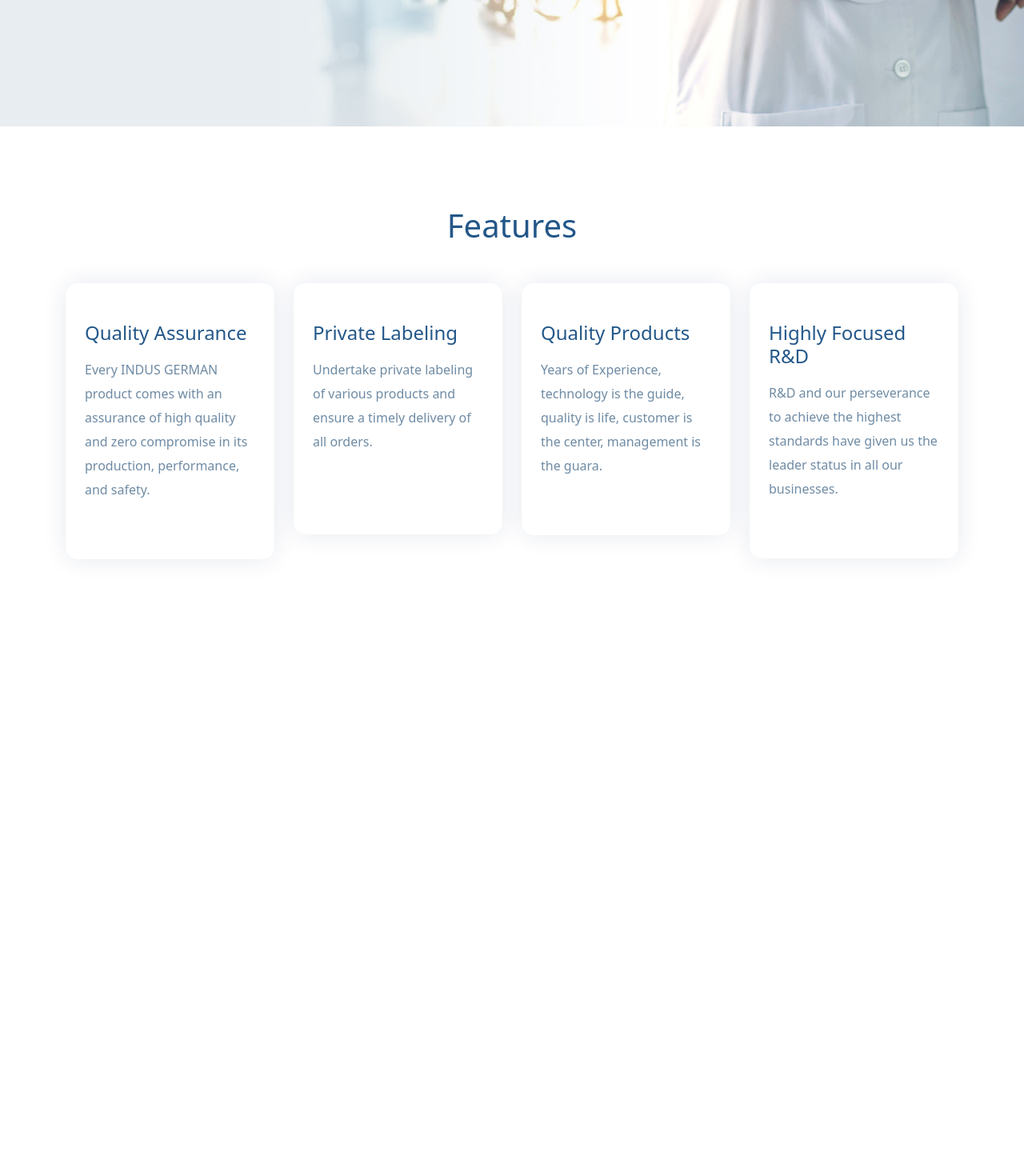
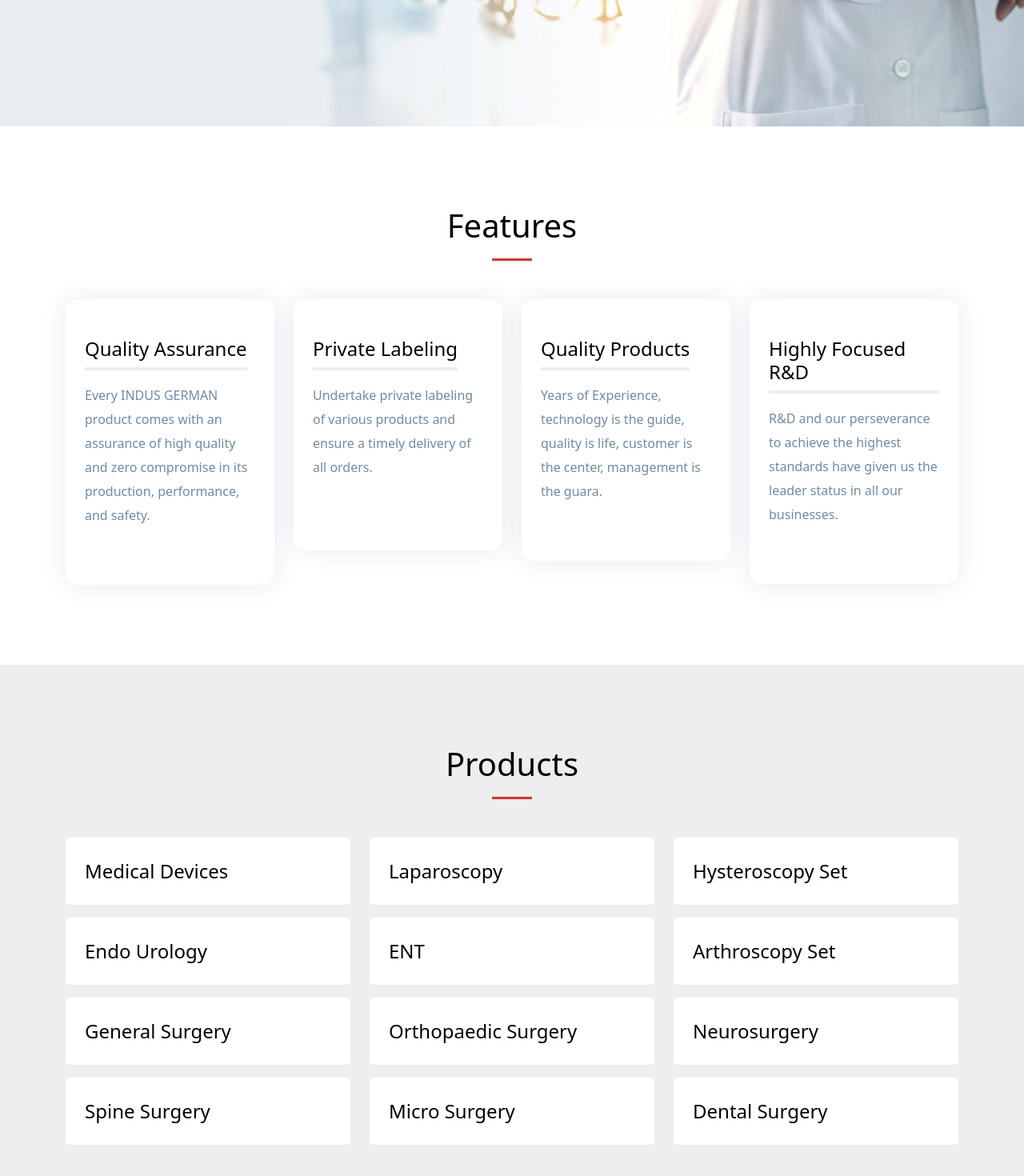
Before and after one commit to gurdeep4git/IndusGerman, a React (Create React App) app: page / in a window 1280 px wide. Shown: the part 510-1980 px from the top of the page at 80% size. Before the commit the page ends 1309 px from the top, so only its background shows below. Built offline with nearby package versions, Linux system fonts and the light colour scheme.

Commit message:
added products

```diff
--- a/src/components/Contactbar/Contactbar.css
+++ b/src/components/Contactbar/Contactbar.css
@@ -1,5 +1,5 @@
 .contact-bar {
-    background-color: var(--third-color);
+    background-color: var(--first-color);
     color: var(--second-color);
 }
 
--- a/src/components/Navbar/Navbar.css
+++ b/src/components/Navbar/Navbar.css
@@ -1,8 +1,6 @@
 .navbar {
     background-color: var(--primary-color);
 }
-
-.navbar-nav {}
 
 .navbar-nav a.nav-link {
     font-weight: 600;
@@ -21,10 +19,18 @@
     box-shadow: var(--shadow-sm) !important;
 }
 
-.dropdown-item {}
-
 .dropdown-item:hover,
 .dropdown-item:focus {
     background-color: transparent !important;
     color: var(--first-color) !important;
 }
+
+.logo {
+    width: 15.625rem;
+}
+
+@media (max-width: 768px) {
+    .logo {
+        width: 12.5rem;
+    }
+}
--- a/src/components/Navbar/Navbar.js
+++ b/src/components/Navbar/Navbar.js
@@ -11,7 +11,9 @@ function Navbar() {
 
             <nav className="navbar navbar-expand-lg navbar-light">
                 <div className="container">
-                    <Link className="navbar-brand" to={'/home'}>Indus German</Link>
+                    <Link className="navbar-brand" to={'/home'}>
+                        <img className='logo' src='/assets/images/logo.png' alt='logo' />
+                    </Link>
 
                     <button className="navbar-toggler" type="button" data-bs-toggle="collapse" data-bs-target="#navbarNavDropdown" aria-controls="navbarNavDropdown" aria-expanded="false" aria-label="Toggle navigation">
                         <span className="navbar-toggler-icon"></span>
--- /dev/null
+++ b/src/data/products/products-list.json
@@ -0,0 +1,50 @@
+[
+    {
+        "title": "Medical Devices",
+        "link": "/product/medical-devices"
+    },
+    {
+        "title": "Laparoscopy",
+        "link": "/product/laparoscopy"
+    },
+    {
+        "title": "Hysteroscopy Set",
+        "link": "/product/hysteroscopy-set"
+    },
+    {
+        "title": "Endo Urology",
+        "link": "/product/endo-urology"
+    },
+    {
+        "title": "ENT",
+        "link": "/product/ent"
+    },
+    {
+        "title": "Arthroscopy Set",
+        "link": "/product/arthroscopy-set"
+    },
+    {
+        "title": "General Surgery",
+        "link": "/product/general-surgery"
+    },
+    {
+        "title": "Orthopaedic Surgery",
+        "link": "/product/orthopaedic-surgery"
+    },
+    {
+        "title": "Neurosurgery",
+        "link": "/product/neurosurgery"
+    },
+    {
+        "title": "Spine Surgery",
+        "link": "/product/spine-surgery"
+    },
+    {
+        "title": "Micro Surgery",
+        "link": "/product/micro-surgery"
+    },
+    {
+        "title": "Dental Surgery",
+        "link": "/product/dental-surgery"
+    }
+]
--- a/src/index.css
+++ b/src/index.css
@@ -1,11 +1,11 @@
 :root {
-  --first-color: #ED1C24;
+  --first-color: #E03423;
   --second-color: #FDFFFC;
   --third-color: #235789;
   --four-color: #F1D302;
   --five-color: #020100;
   --text-color: #6F8BA4;
-
+  --grey-0: #eeeeee;
   --shadow-sm: 0 .125rem .25rem rgba(0, 0, 0, .075)
 }
 
@@ -14,5 +14,21 @@
 }
 
 .section-title {
-  color: var(--third-color);
+  color: var(--five-color);
+  padding-bottom: 1.25rem;
+  font-weight: 400;
+  position: relative;
 }
+
+.section-title:after {
+  content: "";
+  position: absolute;
+  display: block;
+  width: 50px;
+  height: 3px;
+  background: var(--first-color);
+  left: 0;
+  right: 0;
+  bottom: 0;
+  margin: auto;
+}
--- a/src/pages/Home/Home.css
+++ b/src/pages/Home/Home.css
@@ -29,7 +29,35 @@
 }
 
 .feature-title {
-    color: var(--third-color);
+    color: var(--five-color);
+    padding-bottom: 0.5rem;
+    position: relative;
+    display: inline-block;
+    border-bottom: 4px solid var(--grey-0);
+    transition: 0.3s;
 }
 
-.feature-icon {}
+.feature-item:hover .feature-title {
+    border-bottom: 4px solid var(--first-color);
+}
+
+.bg-color {
+    background-color: var(--grey-0);
+}
+
+.service-item {
+    background: #fff;
+    border-radius: 5px;
+}
+
+.service-title {
+    color: var(--five-color);
+    margin: 0;
+    font-size: 1.5rem;
+    font-weight: 500;
+    text-decoration: none;
+}
+
+.service-title:hover {
+    color: var(--first-color);
+}
--- a/src/pages/Home/Home.js
+++ b/src/pages/Home/Home.js
@@ -1,6 +1,8 @@
 import React from 'react'
 import Banner from '../../components/Banner/Banner'
 import './Home.css';
+import products from '../../data/products/products-list.json'
+import { Link } from 'react-router-dom';
 
 function Home() {
     const features = [
@@ -29,7 +31,7 @@ function Home() {
         <>
             <Banner />
 
-            <section className='features section-pad'>
+            <section className='section-pad'>
                 <div className="container">
                     <div className="row">
                         <h1 className='section-title mb-5 text-center'>Features</h1>
@@ -45,14 +47,30 @@ function Home() {
                                 )
                             })
                         }
-
                     </div>
                 </div>
             </section>
 
-            <section className='products'>
+            <section className='section-pad bg-color'>
                 <div className="container">
+                    <div className="row">
+                        <h1 className='section-title mb-5 text-center'>Products</h1>
+                        {
+                            products.map((product, index) => {
+                                return (
+                                    <div key={index} className="col-md-6 col-lg-4">
+                                        <div className="service-item py-4 px-4 py-lg-4 mb-3">
+                                            <Link className="service-title" to={product.link}>
+                                                {product.title}
+                                            </Link>
 
+                                        </div>
+                                    </div>
+                                )
+                            })
+                        }
+
+                    </div>
                 </div>
             </section>
         </>
```
Also changed, not shown: public/assets/images/logo.png (added).
